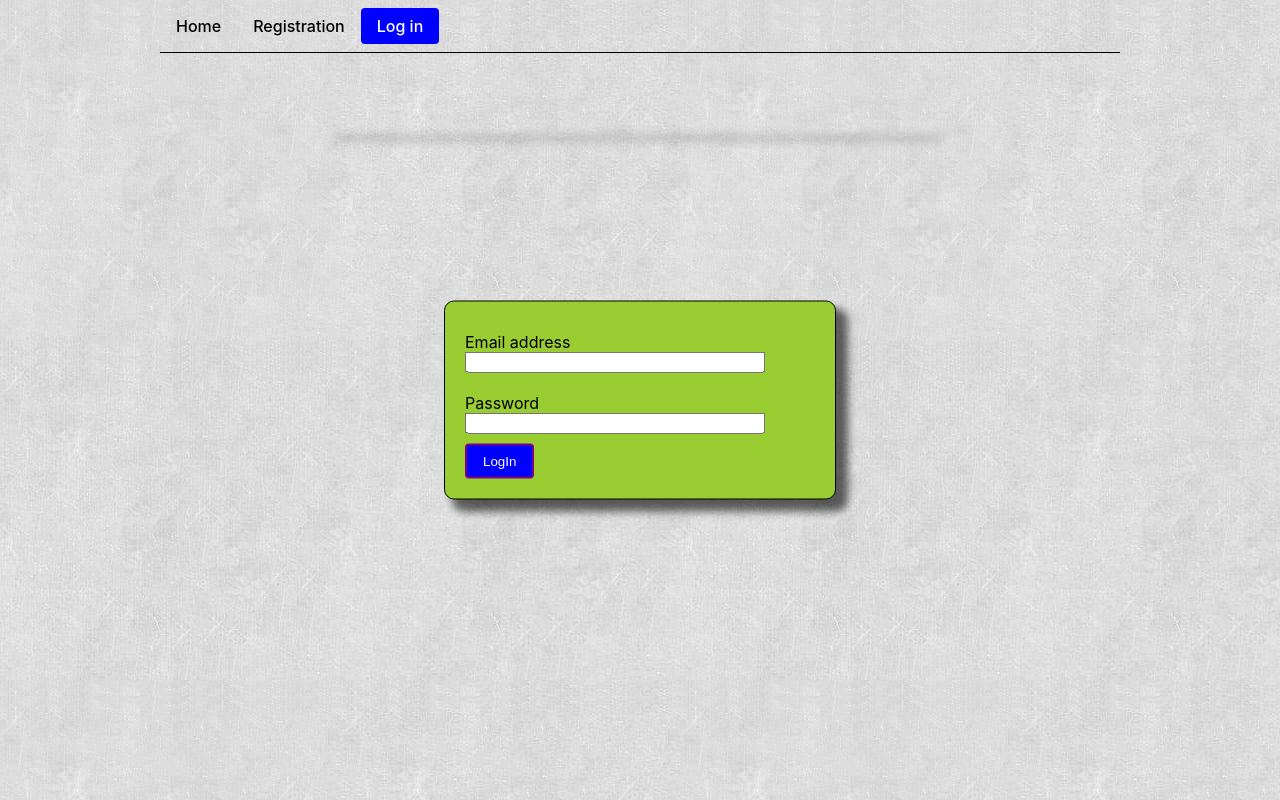
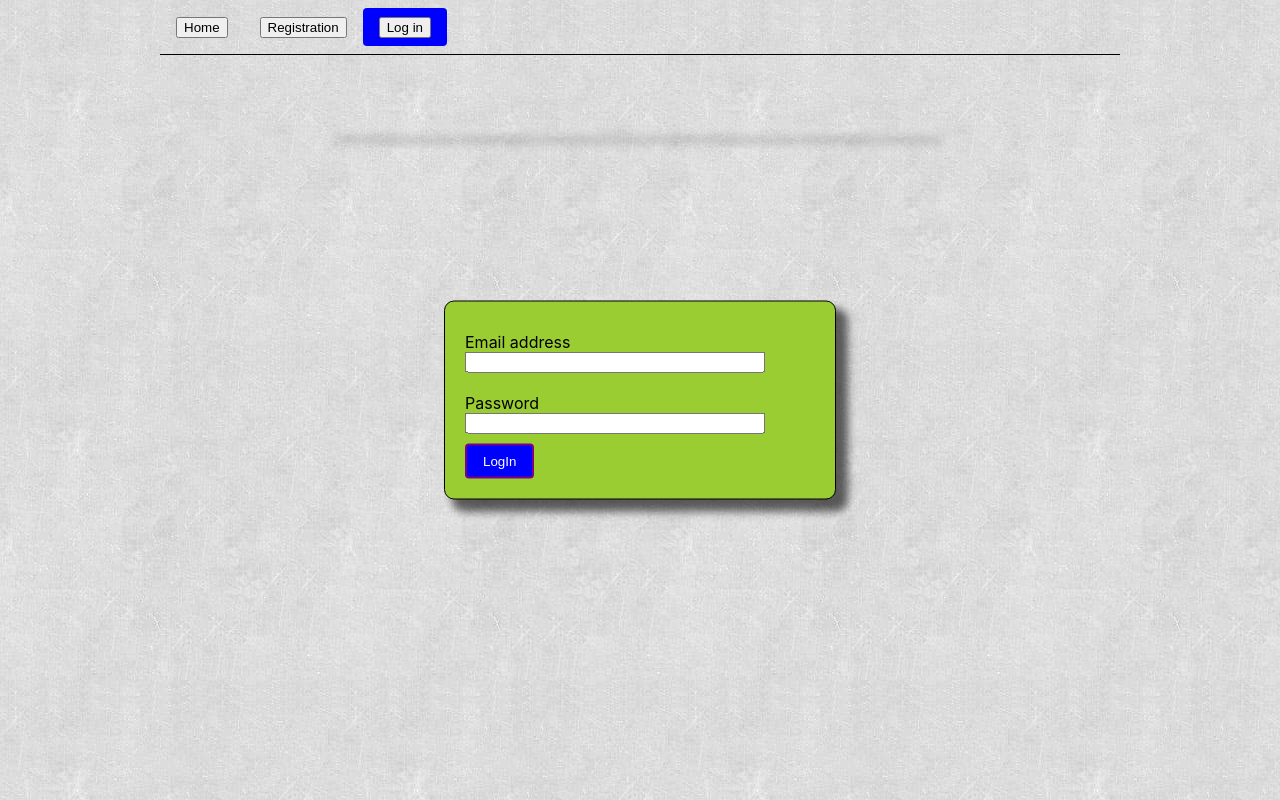
Before and after one commit to Qweeqer/goit-react-hw-08-phonebook, a React (Create React App) app: page /goit-react-hw-08-phonebook/login in a window 1280 px wide. Built offline with nearby package versions, Linux system fonts and the light colour scheme.

Commit message:
Update SharedLayout.jsx

```diff
--- a/src/components/SharedLayout/SharedLayout.jsx
+++ b/src/components/SharedLayout/SharedLayout.jsx
@@ -10,15 +10,23 @@ export const SharedLayout = () => {
       <Container>
         <Header>
           <nav>
-            <NavLinkSt to="/">Home</NavLinkSt>
+            <NavLinkSt to="/">
+              <button>Home</button>
+            </NavLinkSt>
             {isLoggedIn ? (
               <>
-                <NavLinkSt to="/contacts">Contacts</NavLinkSt>
+                <NavLinkSt to="/contacts">
+                  <button>Contacts</button>
+                </NavLinkSt>
               </>
             ) : (
               <>
-                <NavLinkSt to="/register">Registration</NavLinkSt>
-                <NavLinkSt to="/login">Log in </NavLinkSt>
+                <NavLinkSt to="/register">
+                  <button>Registration</button>
+                </NavLinkSt>
+                <NavLinkSt to="/login">
+                  <button>Log in</button>{' '}
+                </NavLinkSt>
               </>
             )}
           </nav>
```
